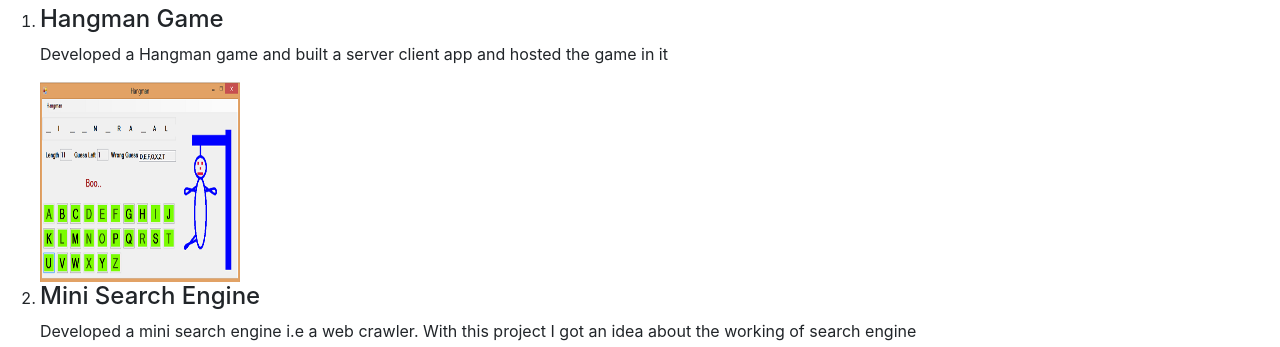
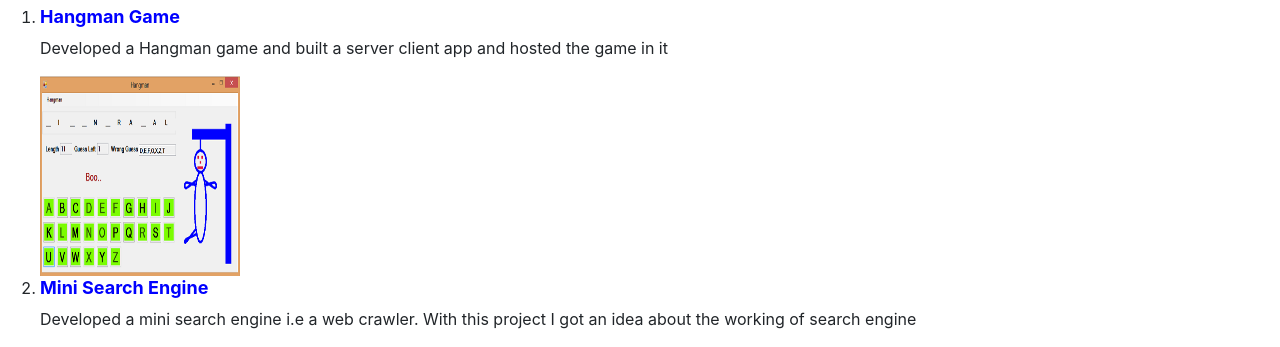
Before and after one commit to NagaNaveena/WebAppDev_2019501021, a plain HTML site: page Project0/Projects.html in a window 1280 px wide. Shown: the part 97-444 px from the top of the page. Drawn offline with nearby package versions, Linux system fonts and the light colour scheme.

Commit message:
written ids and selectors in the html

```diff
--- a/Project0/Projects.html
+++ b/Project0/Projects.html
@@ -30,12 +30,12 @@
         <div>
         <ol>
             <li>
-                <h4>Hangman Game</h4>
+                <h4 id = "sample">Hangman Game</h4>
             </li>
             <p> Developed a Hangman game and built a server client app and hosted the game in it</p>
             <img src= "Hangman.jpg" height = "200" width = "200" >
             <li>
-                <h4>Mini Search Engine</h4>
+                <h4 id = "sample">Mini Search Engine</h4>
             </li>
             <p>Developed a mini search engine i.e a web crawler. With this project I got an idea about the working of search engine</p>
             <img src= "web-crawler.jpg" height = "200" width = "200" >
--- a/Project0/stylesheet.css
+++ b/Project0/stylesheet.css
@@ -9,6 +9,11 @@
 p::selection {
     color: red;
     background-color: yellow;
+}
+#sample {
+    font-size: 18px;
+    font-weight: bold;
+    color:blue;
 }
 @media (min-width: 500px) {
     .DisplayPage :: before {
--- /dev/null
+++ b/Project0/variables.scss
@@ -0,0 +1,11 @@
+$color:blue;
+
+ul {
+    font-size: 14px;
+    color: $color;
+}
+
+ol {
+    font-size: 18px;
+    color: $color;
+}
```
